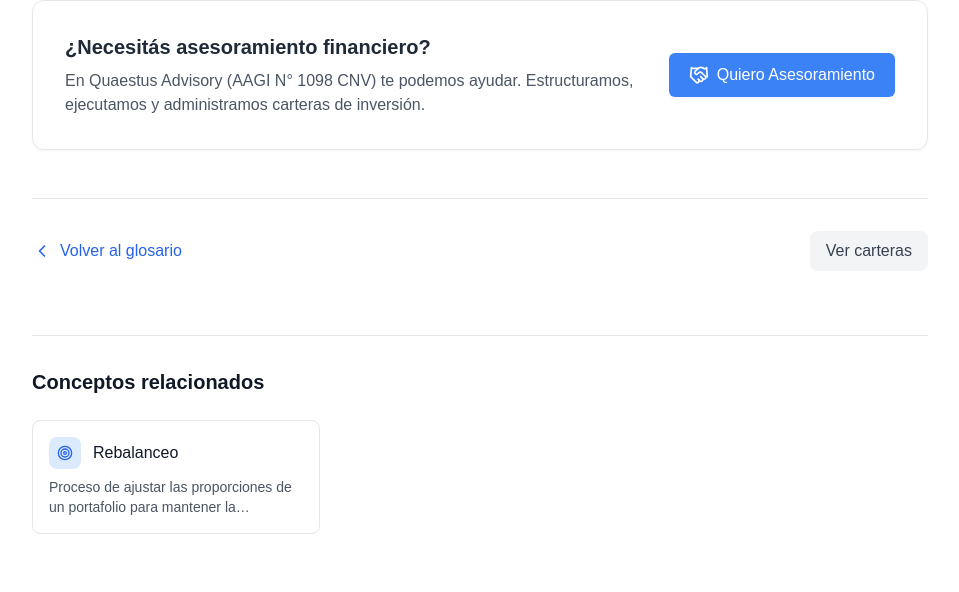
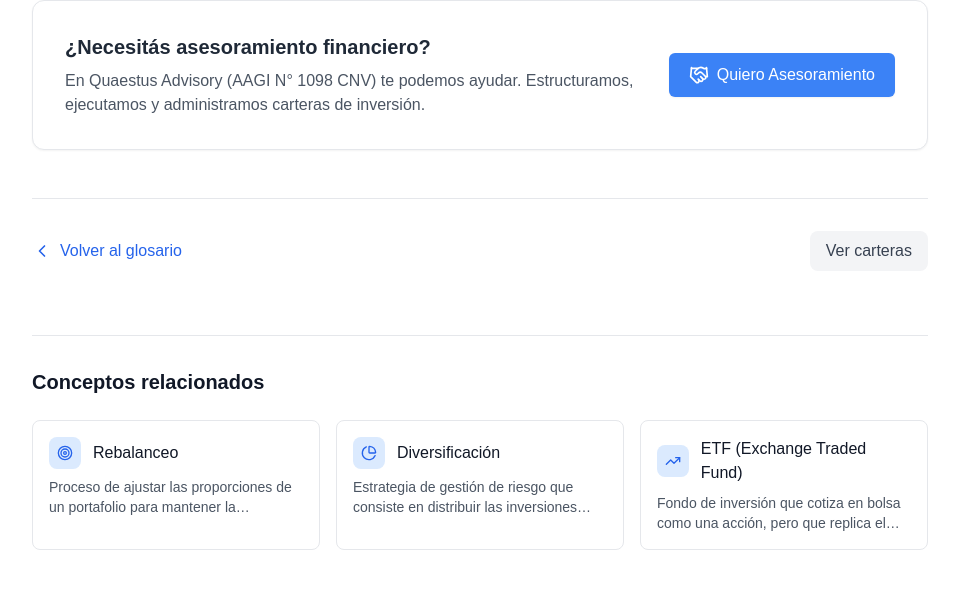
Before and after one commit to ferminrp/enqueinvierto, an Astro site: page /glosario/dca-dollar-cost-averaging in a window 1280 px wide. Shown: the part 2359-2951 px from the top of the page, without its empty margins (160-1119 px from the left). Built offline with nearby package versions, Linux system fonts and the light colour scheme; Astro itself is replaced by a stand-in of ours; grey boxes are pictures that could not be loaded.

Commit message:
Refactor glossary entry handling by implementing multi-level related entries matching based on category, tags, and difficulty; update HTML structure for related concepts display in the glossary pages for improved user experience.

```diff
--- a/src/pages/glosario/[slug].astro
+++ b/src/pages/glosario/[slug].astro
@@ -41,6 +41,74 @@ const getIconComponent = (iconName: string) => {
   };
   return iconMap[iconName] || BookOpen;
 };
+
+// Get related entries with multi-level matching
+const getRelatedEntries = (currentEntry: any, allEntries: any[]) => {
+  const otherEntries = allEntries.filter(e => e.slug !== currentEntry.slug);
+
+  // Level 1: Same category
+  const sameCategory = otherEntries.filter(e =>
+    e.data.category && currentEntry.data.category &&
+    e.data.category === currentEntry.data.category
+  );
+
+  // Level 2: Common tags
+  const commonTags = otherEntries.filter(e => {
+    if (!e.data.tags || !currentEntry.data.tags) return false;
+    return e.data.tags.some((tag: string) => currentEntry.data.tags.includes(tag));
+  });
+
+  // Level 3: Same difficulty
+  const sameDifficulty = otherEntries.filter(e =>
+    e.data.difficulty && currentEntry.data.difficulty &&
+    e.data.difficulty === currentEntry.data.difficulty
+  );
+
+  // Level 4: Recent entries as fallback
+  const recentEntries = otherEntries.sort((a, b) =>
+    new Date(b.data.date).getTime() - new Date(a.data.date).getTime()
+  );
+
+  // Combine results with priority, avoiding duplicates
+  const seen = new Set();
+  const related = [];
+
+  // Add same category first
+  for (const entry of sameCategory) {
+    if (!seen.has(entry.slug) && related.length < 3) {
+      related.push(entry);
+      seen.add(entry.slug);
+    }
+  }
+
+  // Add common tags if we need more
+  for (const entry of commonTags) {
+    if (!seen.has(entry.slug) && related.length < 3) {
+      related.push(entry);
+      seen.add(entry.slug);
+    }
+  }
+
+  // Add same difficulty if we still need more
+  for (const entry of sameDifficulty) {
+    if (!seen.has(entry.slug) && related.length < 3) {
+      related.push(entry);
+      seen.add(entry.slug);
+    }
+  }
+
+  // Add recent entries as final fallback
+  for (const entry of recentEntries) {
+    if (!seen.has(entry.slug) && related.length < 3) {
+      related.push(entry);
+      seen.add(entry.slug);
+    }
+  }
+
+  return related;
+};
+
+const relatedEntries = getRelatedEntries(entry, allEntries);
 ---
 
 <Layout title={title} description={description}>
@@ -148,13 +216,11 @@ const getIconComponent = (iconName: string) => {
                 </div>
 
           <!-- Related Concepts -->
-          <div class="mt-16 pt-8 border-t border-gray-200">
-            <h3 class="text-xl font-semibold text-gray-900 mb-6">Conceptos relacionados</h3>
-            <div class="grid gap-4 md:grid-cols-2 lg:grid-cols-3">
-              {allEntries
-                .filter(e => e.slug !== entry.slug && e.data.category === entry.data.category)
-                .slice(0, 3)
-                .map(relatedEntry => (
+          {relatedEntries.length > 0 && (
+            <div class="mt-16 pt-8 border-t border-gray-200">
+              <h3 class="text-xl font-semibold text-gray-900 mb-6">Conceptos relacionados</h3>
+              <div class="grid gap-4 md:grid-cols-2 lg:grid-cols-3">
+                {relatedEntries.map(relatedEntry => (
                   <a
                     href={`/glosario/${relatedEntry.slug}`}
                     class="block p-4 border border-gray-200 rounded-lg hover:shadow-md transition-all duration-300 hover:border-blue-200"
@@ -172,10 +238,10 @@ const getIconComponent = (iconName: string) => {
                       {relatedEntry.data.summary}
                     </p>
                   </a>
-                ))
-              }
+                ))}
+              </div>
             </div>
-          </div>
+          )}
         </article>
         </div>
 
```
Also changed, not shown: 14 other files.
